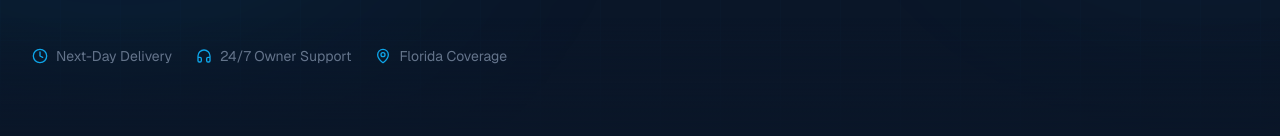
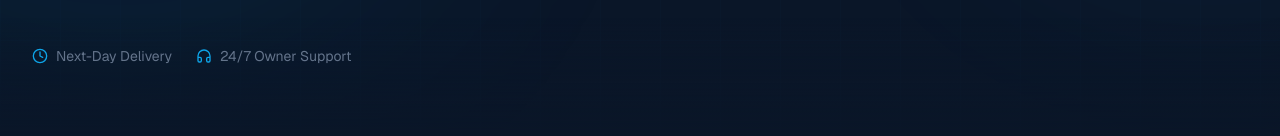
Before and after one commit to TheAlchemist6/duverge-logistics, a Next.js app: page / in a window 1280 px wide. Shown: the part 740-876 px from the top of the page. Built offline with nearby package versions, Linux system fonts and the light colour scheme.

Commit message:
Remove Florida Coverage from trust indicators

```diff
--- a/app/sections/Hero.tsx
+++ b/app/sections/Hero.tsx
@@ -1,7 +1,7 @@
 "use client";
 
 import { motion } from "framer-motion";
-import { ArrowRight, MapPin, Clock, Headphones } from "lucide-react";
+import { ArrowRight, Clock, Headphones } from "lucide-react";
 import Image from "next/image";
 
 
@@ -103,7 +103,6 @@ export default function Hero() {
               {[
                 { icon: Clock, text: "Next-Day Delivery" },
                 { icon: Headphones, text: "24/7 Owner Support" },
-                { icon: MapPin, text: "Florida Coverage" },
               ].map((item, i) => (
                 <div key={i} className="flex items-center gap-2 text-[#64748b]">
                   <item.icon className="w-4 h-4 text-[#0ea5e9]" />
```
